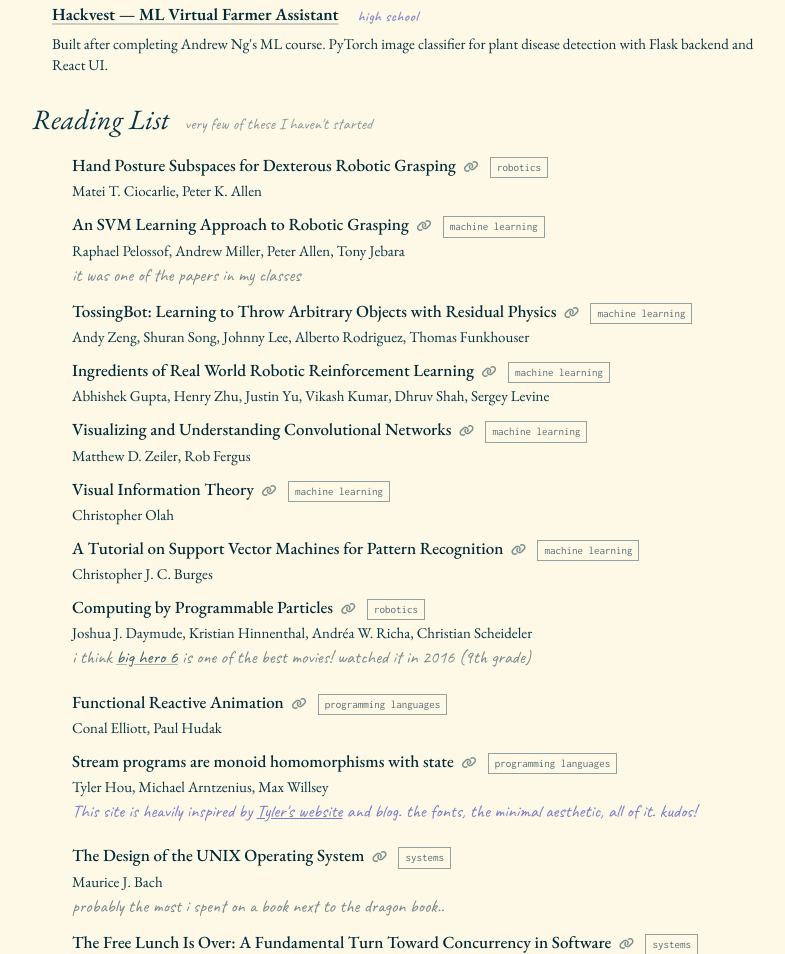
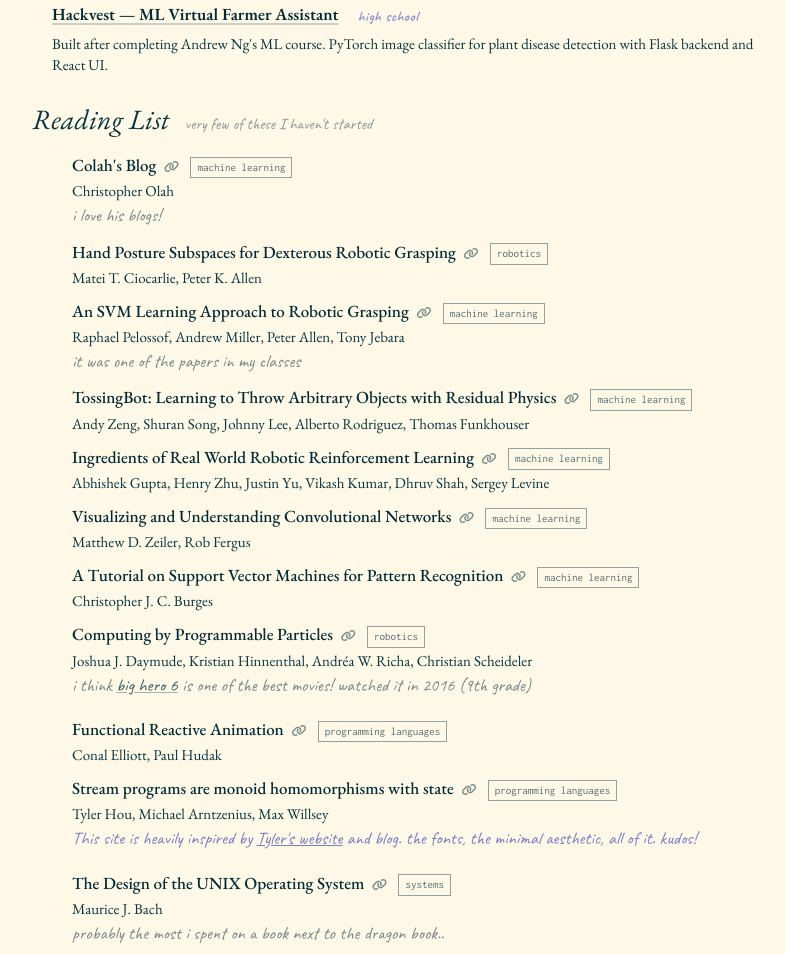
Before and after one commit to bereket-molla/is, a plain HTML site: page index.html in a window 1280 px wide. Shown: the part 2096-3050 px from the top of the page, without its empty margins (238-1023 px from the left). Drawn offline with nearby package versions, Linux system fonts and the light colour scheme; a script that the page names is missing.

Commit message:
small polish

```diff
--- a/index.html
+++ b/index.html
@@ -188,6 +188,14 @@
                 <div class="reading-group">
                     <div class="reading-item">
                         <div class="reading-title">
+                            <a href="https://colah.github.io/" target="_blank" class="work-link">Colah's Blog <i class="fas fa-link"></i></a>
+                            <span class="reading-tag">machine learning</span>
+                        </div>
+                        <div class="reading-author">Christopher Olah</div>
+                        <div class="reading-note">i love his blogs!</div>
+                    </div>
+                    <div class="reading-item">
+                        <div class="reading-title">
                             <a href="https://www1.cs.columbia.edu/~allen/PAPERS/ciocarlieallenijrr.pdf" target="_blank" class="work-link">Hand Posture Subspaces for Dexterous Robotic Grasping <i class="fas fa-link"></i></a>
                             <span class="reading-tag">robotics</span>
                         </div>
@@ -221,13 +229,6 @@
                             <span class="reading-tag">machine learning</span>
                         </div>
                         <div class="reading-author">Matthew D. Zeiler, Rob Fergus</div>
-                    </div>
-                    <div class="reading-item">
-                        <div class="reading-title">
-                            <a href="https://colah.github.io/posts/2015-09-Visual-Information/" target="_blank" class="work-link">Visual Information Theory <i class="fas fa-link"></i></a>
-                            <span class="reading-tag">machine learning</span>
-                        </div>
-                        <div class="reading-author">Christopher Olah</div>
                     </div>
                     <div class="reading-item">
                         <div class="reading-title">
```
